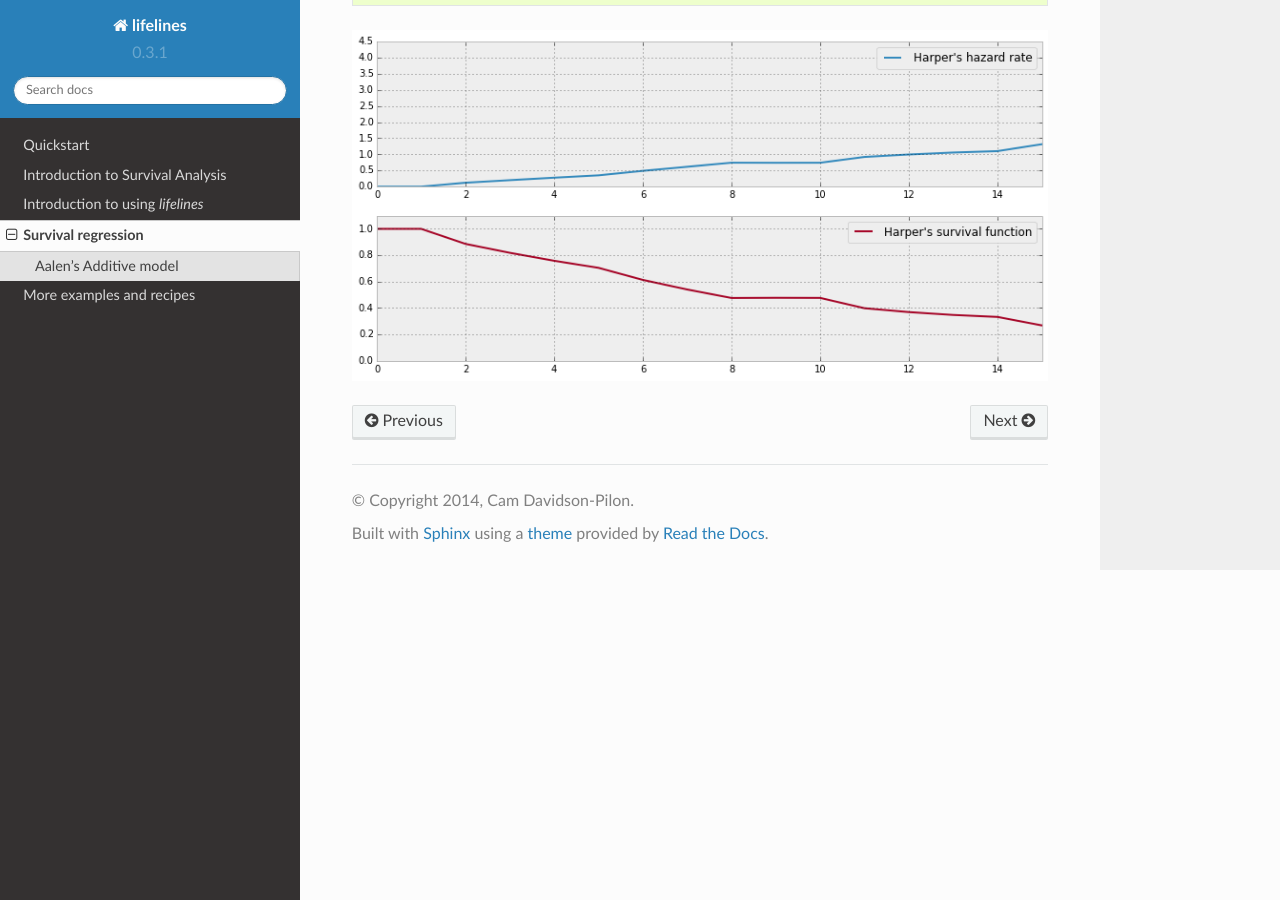
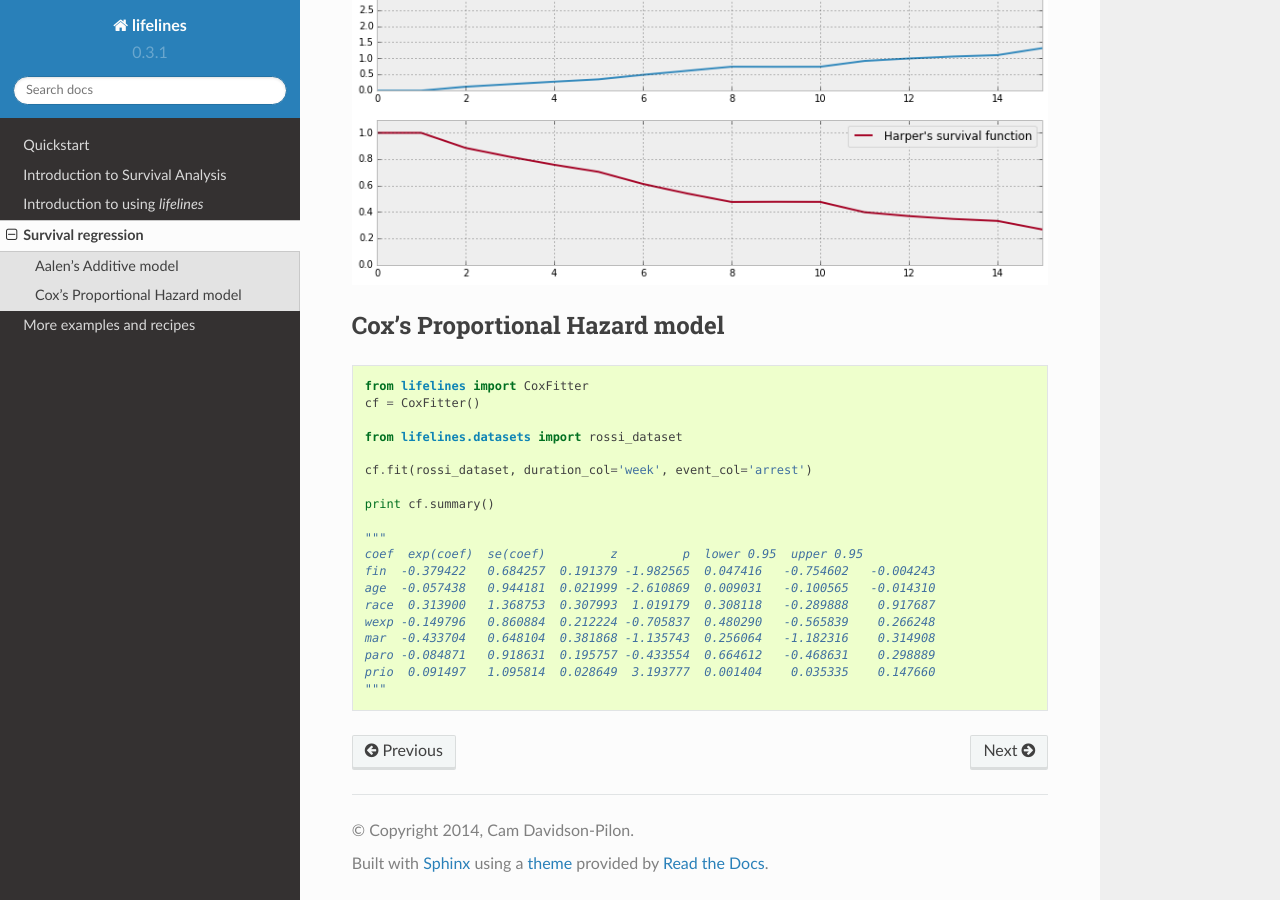
Before and after one commit to CamDavidsonPilon/lifelines, a Sphinx documentation site: the page built from docs/survival_regression.rst, in a window 1280 px wide and 900 px high, scrolled down 4027 px. Built offline with Sphinx 7.4.7 and the Read the Docs theme 2.0.0, drawn with Linux system fonts in a browser that asks for light colours; formulas are drawn with MathJax 3; some of the changed text lies outside the part shown.

Commit message:
add cox to rtfd and __init__.py

```diff
--- a/docs/survival_regression.rst
+++ b/docs/survival_regression.rst
@@ -386,3 +382,31 @@ Prime Minister Stephen Harper.
 
 
 .. image:: Introtolifelines_files/Introtolifelines_57_2.png
+
+
+Cox's Proportional Hazard model
+~~~~~~~~~~~~~~~~~~~~~~~~~~~~~~~~~~~~~~
+
+
+
+.. code:: python
+
+    from lifelines import CoxFitter
+    cf = CoxFitter()
+
+    from lifelines.datasets import rossi_dataset
+
+    cf.fit(rossi_dataset, duration_col='week', event_col='arrest')
+
+    print cf.summary()
+
+    """
+    coef  exp(coef)  se(coef)         z         p  lower 0.95  upper 0.95
+    fin  -0.379422   0.684257  0.191379 -1.982565  0.047416   -0.754602   -0.004243
+    age  -0.057438   0.944181  0.021999 -2.610869  0.009031   -0.100565   -0.014310
+    race  0.313900   1.368753  0.307993  1.019179  0.308118   -0.289888    0.917687
+    wexp -0.149796   0.860884  0.212224 -0.705837  0.480290   -0.565839    0.266248
+    mar  -0.433704   0.648104  0.381868 -1.135743  0.256064   -1.182316    0.314908
+    paro -0.084871   0.918631  0.195757 -0.433554  0.664612   -0.468631    0.298889
+    prio  0.091497   1.095814  0.028649  3.193777  0.001404    0.035335    0.147660
+    """
--- a/lifelines/__init__.py
+++ b/lifelines/__init__.py
@@ -1,2 +1,2 @@
 # -*- coding: utf-8 -*-
-from .estimation import KaplanMeierFitter, NelsonAalenFitter, AalenAdditiveFitter, BreslowFlemingHarringtonFitter
+from .estimation import KaplanMeierFitter, NelsonAalenFitter, AalenAdditiveFitter, BreslowFlemingHarringtonFitter, CoxFitter
```
Also changed, not shown: other parts of docs/survival_regression.rst (+0 -4 lines), 1 other file.
